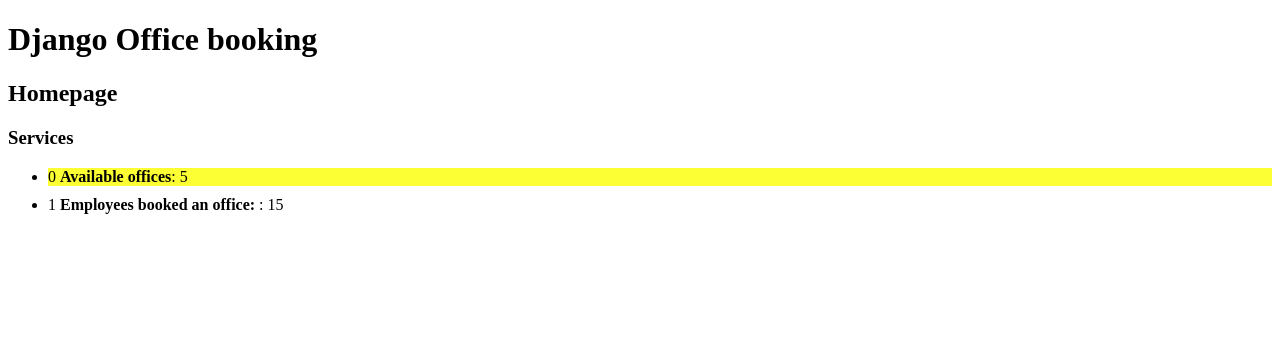
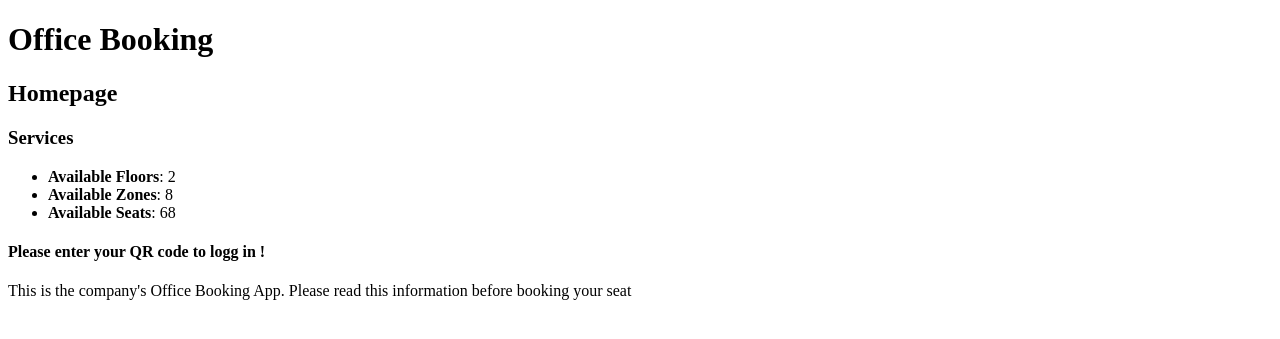
Before and after one commit to razDM/office-booking-app, a Django app: page / in a window 1280 px wide. Shown: the part 26-365 px from the top of the page. Run offline with Django 3.2, Linux system fonts and the light colour scheme; parts of the project's set-up code (start-up, migrations or seed data) failed here and were passed over.

Commit message:
first working version of html page

```diff
--- a/officebooking/views.py
+++ b/officebooking/views.py
@@ -3,12 +3,15 @@
 
 def homepage_view(request):
     return render(request, 'homepage.html',  {
-        'title': 'Django Office booking',
+        'title': 'Office Booking',
         'services': [{
-            'name': 'Available offices',
-            'value': '5',
+            'name': 'Available Floors',
+            'value': '2',
         }, {
-            'name': 'Employees booked an office: ',
-            'value': '15'
+            'name': 'Available Zones',
+            'value': '8'
+        }, {
+            'name': 'Available Seats',
+            'value': '68'
         }]
     })
--- a/offices/fixtures/office.json
+++ b/offices/fixtures/office.json
@@ -1,72 +1,64 @@
 [{
   "model": "offices.office",
-  "pk": 1,
   "fields": {
     "name": "Single office - total of 4 single desks",
-    "zone_id": 1,
+    "zone": "1",
     "quantity": 4
   }
 },
 {
   "model": "offices.office",
-  "pk": 2,
   "fields": {
     "name": "Single office - total of 4 single desks",
-    "zone_id": 2,
+    "zone": "2",
     "quantity": 4
   }
 },
 {
   "model": "offices.office",
-  "pk": 3,
   "fields": {
     "name": "Double office - total of 4 double desks",
-    "zone_id": 3,
+    "zone": "3",
     "quantity": 8
   }
 },
 {
   "model": "offices.office",
-  "pk": 4,
   "fields": {
     "name": "Double office - total of 4 double desks",
-    "zone_id": 4,
+    "zone": "4",
     "quantity": 8
   }
 },
 {
   "model": "offices.office",
-  "pk": 5,
   "fields": {
     "name": "Single office - total of 4 single desks",
-    "zone_id": 5,
+    "zone": "5",
     "quantity": 4
   }
 },
 {
   "model": "offices.office",
-  "pk": 6,
   "fields": {
     "name": "Single office - total of 4 single desks",
-    "zone_id": 6,
+    "zone": "5",
     "quantity": 4
   }
 },
 {
   "model": "offices.office",
-  "pk": 7,
   "fields": {
     "name": "Double office - total of 4 double desks",
-    "zone_id": 7,
+    "zone": "7",
     "quantity": 8
   }
 },
 {
   "model": "offices.office",
-  "pk": 8,
   "fields": {
     "name": "Double office - total of 4 double desks",
-    "zone_id": 8,
+    "zone": "8",
     "quantity": 8
   }
 }]
--- a/offices/fixtures/zone.json
+++ b/offices/fixtures/zone.json
@@ -1,79 +1,71 @@
 [{
   "model": "offices.zone",
-  "pk": 1,
   "fields": {
     "name": "Zone 1 - total of 4 single desks - equipped with printer ",
-    "floor_id": 1,
+    "floor": "1",
     "zone_equipment": "X",
     "zone_location": "Z1"
   }
 },
 {
   "model": "offices.zone",
-  "pk": 2,
   "fields": {
     "name": "Zone 2 - total of 4 single desks - equipped with relaxing area ",
-    "floor_id": 1,
+    "floor": "1",
     "zone_equipment": "R",
     "zone_location": "Z2"
   }
 },
 {
   "model": "offices.zone",
-  "pk":3,
   "fields": {
     "name": "Zone 3  - total of 4 double desks - equipped with kitchen area ",
-    "floor_id": 1,
+    "floor": "1",
     "zone_equipment": "K",
     "zone_location": "Z3"
   }
 },
 {
   "model": "offices.zone",
-  "pk":4,
   "fields": {
     "name": "Zone 4  - total of 4 double desks - equipped with printer",
-    "floor_id": 1,
+    "floor": "1",
     "zone_equipment": "X",
     "zone_location": "Z4"
   }
 },
 {
   "model": "offices.zone",
-  "pk": 5,
   "fields": {
     "name": "Zone 1 - total of 4 single desks - equipped with printer ",
-    "floor_id": 2,
+    "floor": "2",
     "zone_equipment": "X",
     "zone_location": "Z1"
   }
 },
 {
   "model": "offices.zone",
-  "pk": 6,
   "fields": {
     "name": "Zone 2 - total of 4 single desks - equipped with relaxing area ",
-    "floor_id": 2,
+    "floor": "2",
     "zone_equipment": "R",
     "zone_location": "Z2"
   }
 },
 {
   "model": "offices.zone",
-  "pk":7,
   "fields": {
     "name": "Zone 3  - total of 4 double desks - equipped with kitchen area ",
-    "floor_id": 2,
+    "floor": "2",
     "zone_equipment": "K",
     "zone_location": "Z3"
   }
 },
 {
   "model": "offices.zone",
-  "pk":8,
   "fields": {
     "name": "Zone 4  - total of 4 double desks - equipped with printer",
-    "floor_id": 2,
+    "floor": "2",
     "zone_equipment": "X",
     "zone_location": "Z4"
   }
--- a/templates/homepage.html
+++ b/templates/homepage.html
@@ -1,25 +1,22 @@
 {% extends 'base.html' %}
 {% block title %}
-    <title>My first Django homepage</title>
+    <title>Office Booking homepage</title>
 {% endblock%}
 {% block content%}
     <h1>{{ title }}</h1>
     <h2>Homepage</h2>
     <h3>Services</h3>
     <ul>
-        {% for service in services %}
-            <li style="margin-bottom: 10px; {% if not forloop.counter0 %}background-color: #FCFF33;{% endif %}">
-                {{ forloop.counter0 }} <strong>{{ service.name }}</strong>: {{ service.value }}
+        {% for service in services  %}
+            <li>
+                <strong>{{ service.name }}</strong>: {{ service.value }}
             </li>
         {% endfor %}
     </ul>
+    <h4>Please enter your QR code to logg in !</h4>
+
+    <p>
+        This is the company's Office Booking App.
+        Please read this information before booking your seat
+    </p>
 {% endblock %}
-<html>
-    <head>
-
-    </head>
-    <body>
-        {% include 'menu.html' %}
-
-    </body>
-</html>
```
Also changed, not shown: offices/models.py (+16 -3 lines), offices/templates/offices/details.html (+4 -3 lines), offices/templates/offices/offices.html (+14 -3 lines), offices/views.py (+4 -23 lines), offices/migrations/0001_initial.py, offices/migrations/0002_rename_zone_office_zone_id.py (added), offices/migrations/0003_auto_20210923_1918.py (added).
